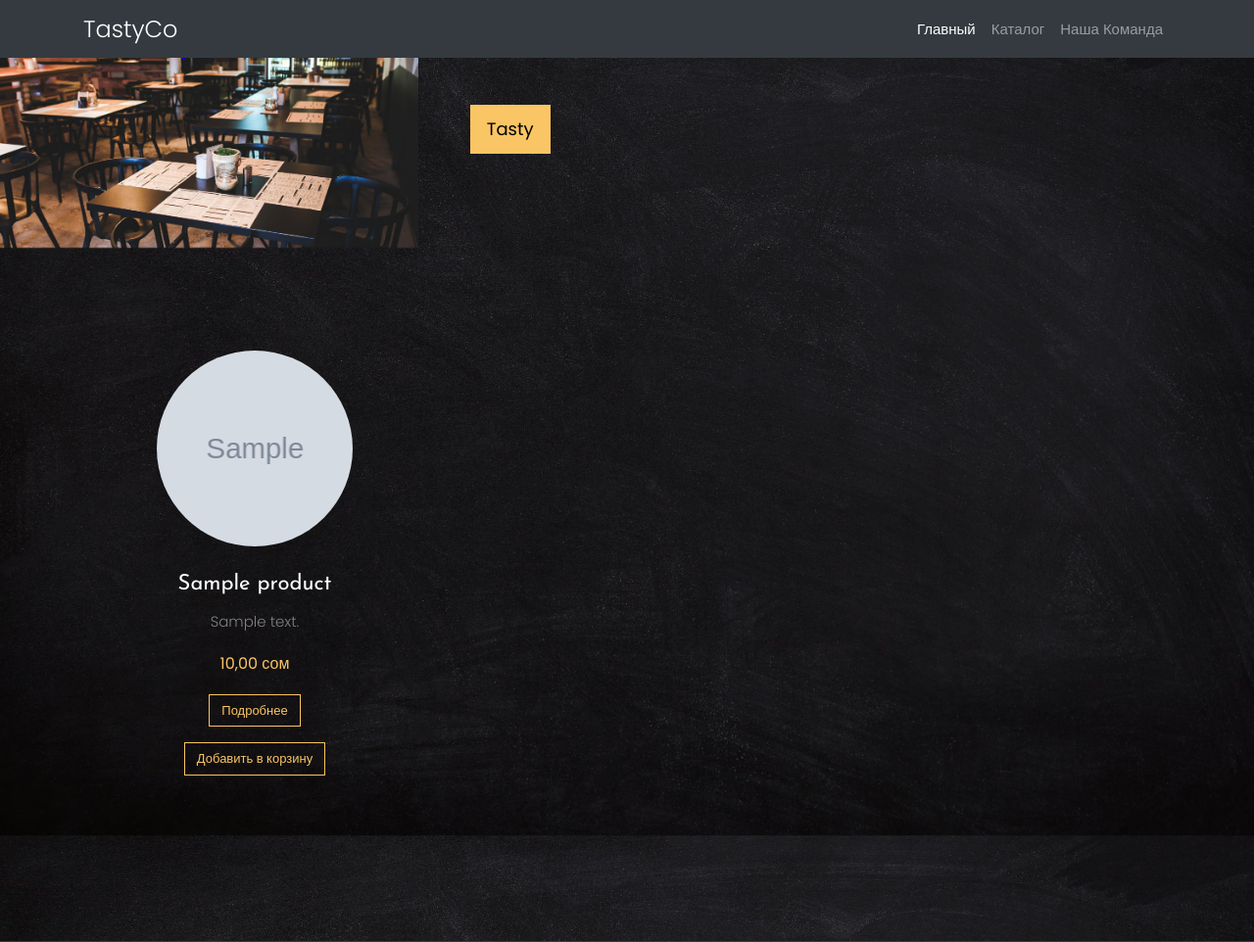
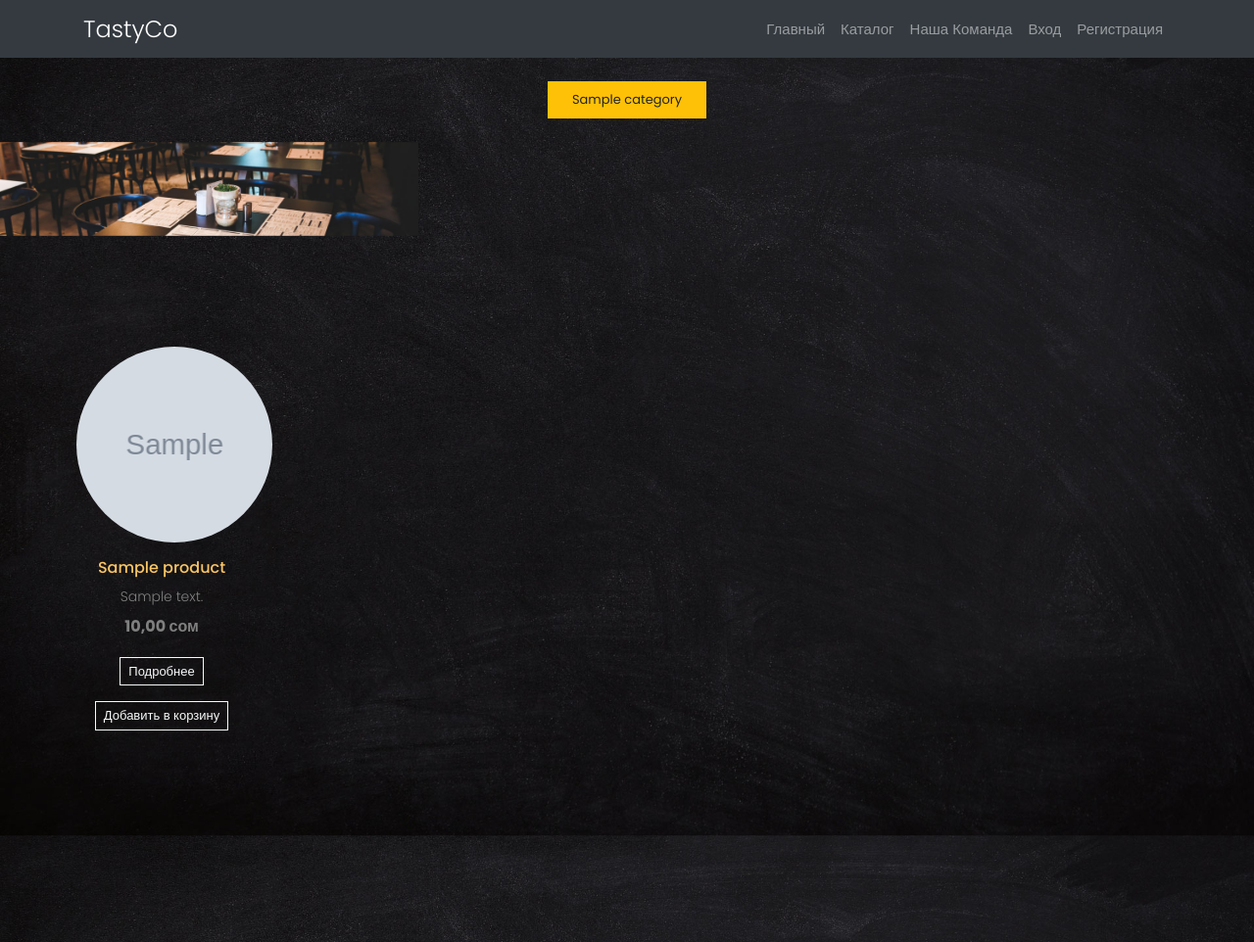
Before and after one commit to owsch1/TASTYCO, a Django app: page / in a window 1280 px wide. Shown: the top 962 px of the page at 98% size. Run offline with Django 5.2, Linux system fonts and the light colour scheme; tables that the repository leaves empty hold one stand-in row (values such as "Sample post"); grey boxes marked "Sample" are stand-in pictures; some libraries are stand-ins or nearby versions; some web fonts are replaced.

Commit message:
templates

```diff
--- a/core/catalog/templates/catalog/index.html
+++ b/core/catalog/templates/catalog/index.html
@@ -4,50 +4,104 @@
 {% block title %}TastyCo Menü{% endblock %}
 
 {% block content %}
+
+<!-- Kategorie-Buttons -->
 <section class="ftco-menu">
+    <div class="container">
+        <div class="d-flex justify-content-center flex-wrap py-4" style="gap: 1rem;">
+            {% for category in categories %}
+                <a href="{% url 'category' category.id %}"
+                   class="btn btn-warning px-4 py-2">
+                    {{ category.name }}
+                </a>
+            {% endfor %}
+        </div>
+    </div>
+
+    <!-- Optionaler Bereich -->
     <div class="container-fluid">
         <div class="row d-md-flex">
-            <div class="col-lg-4 ftco-animate img f-menu-img mb-5 mb-md-0" style="background-image: url(images/about.jpg);">
+            <div class="col-lg-4 ftco-animate img f-menu-img mb-5 mb-md-0"
+                 style="background-image: url({% static 'images/about.jpg' %});">
             </div>
             <div class="col-lg-8 ftco-animate p-md-5">
-                <div class="row">
-                    <div class="col-md-12 nav-link-wrap mb-5">
-                        <div class="nav ftco-animate nav-pills" id="v-pills-tab" role="tablist" aria-orientation="vertical">
-                            <a class="nav-link active" id="v-pills-1-tab" data-toggle="pill" href="#v-pills-1" role="tab" aria-controls="v-pills-1" aria-selected="true">Tasty</a>
-                        </div>
-                    </div>
-                </div>
+                <!-- Optionaler Text -->
             </div>
         </div>
     </div>
 </section>
 
+<!-- Produktübersicht (5 pro Zeile) -->
 <section class="ftco-section">
     <div class="container">
-        <div class="row">
+           <div class="row" style="gap: 80px;">
             {% for product in products %}
-            <div class="col-md-4 text-center ftco-animate">
+            <div class="col-xl-2 col-lg-3 col-md-4 col-sm-6 mb-5 text-center ftco-animate p-2">
                 <div class="menu-wrap">
-                    <a href="#" class="menu-img img mb-4" style="background-image: url(
-                        {% if product.productimage_set.first %}
-                            {{ product.productimage_set.first.image.url }}
-                        {% else %}
-                            {% static "catalog/images/default-product.jpg" %}
-                        {% endif %}
-                    );"></a>
+                    <a href="{% url 'product_detail' product.id %}" class="menu-img img mb-3"
+                       style="background-image: url(
+                           {% if product.productimage_set.first %}
+                               {{ product.productimage_set.first.image.url }}
+                           {% else %}
+                               {% static 'catalog/images/default-product.jpg' %}
+                           {% endif %}
+                       );
+                       background-size: cover; background-position: center; height: 200px; display: block;">
+                    </a>
                     <div class="text">
-                        <h3><a href="#">{{ product.name }}</a></h3>
-                        <p>{{ product.description|default:"Описание отсутствует" }}</p>
-                        <p class="price"><span>{{ product.price }} сом</span></p>
-                        <p><a href="{% url 'product_detail' product.id %}" class="btn btn-primary btn-outline-primary">Подробнее</a></p>
-                        <p><a href="{% url 'product_detail' product.id %}" class="btn btn-primary btn-outline-primary">Добавить в корзину</a></p>
+                        <h6><a href="{% url 'product_detail' product.id %}">{{ product.name }}</a></h6>
+                        <p class="mb-1" style="font-size: 14px;">{{ product.description|truncatewords:10 }}</p>
+                        <p class="price"><strong>{{ product.price }} сом</strong></p>
+                        <p>
+                            <a href="{% url 'product_detail' product.id %}" class="btn btn-sm btn-outline-light">Подробнее</a>
+                        </p>
+                        <p>
+                            <form method="post" action="{% url 'cart_add' product.id %}">
+                                {% csrf_token %}
+                                <button type="submit" class="btn btn-sm btn-outline-light">Добавить в корзину</button>
+                            </form>
+                        </p>
                     </div>
                 </div>
             </div>
             {% empty %}
-            <p>Продукты не найдены.</p>
+            <div class="col-12 text-center">
+                <p>Продукты не найдены.</p>
+            </div>
             {% endfor %}
         </div>
+
+        <!-- Seitenumbruch -->
+        {% if is_paginated %}
+        <div class="row justify-content-center">
+            <div class="col-auto">
+                <nav>
+                    <ul class="pagination justify-content-center">
+                        {% if page_obj.has_previous %}
+                        <li class="page-item">
+                            <a class="page-link" href="?page={{ page_obj.previous_page_number }}">‹</a>
+                        </li>
+                        {% endif %}
+
+                        {% for num in paginator.page_range %}
+                            {% if page_obj.number == num %}
+                                <li class="page-item active"><a class="page-link" href="#">{{ num }}</a></li>
+                            {% elif num > page_obj.number|add:'-3' and num < page_obj.number|add:'3' %}
+                                <li class="page-item"><a class="page-link" href="?page={{ num }}">{{ num }}</a></li>
+                            {% endif %}
+                        {% endfor %}
+
+                        {% if page_obj.has_next %}
+                        <li class="page-item">
+                            <a class="page-link" href="?page={{ page_obj.next_page_number }}">›</a>
+                        </li>
+                        {% endif %}
+                    </ul>
+                </nav>
+            </div>
+        </div>
+        {% endif %}
     </div>
 </section>
+
 {% endblock %}
--- a/core/catalog/urls.py
+++ b/core/catalog/urls.py
@@ -3,6 +3,6 @@ from . import views
 
 urlpatterns = [
     path('', views.index_view, name='index'),
-    path('product_detail/<int:product_id>/', views.product_detail_view, name='product_detail'),
-    path('categories/', views.category_view, name='categories')
-    ]
+    path('product/<int:product_id>/', views.product_detail_view, name='product_detail'),
+    path('category/<int:category_id>/', views.category_view, name='category'),  # <-- neu
+]
--- a/core/catalog/views.py
+++ b/core/catalog/views.py
@@ -1,27 +1,43 @@
-from django.shortcuts import render
+from django.shortcuts import render, get_object_or_404
 from .models import Product, Category
-
+from django.db.models import Q  # ✅ korrekt importiert
 
 def index_view(request):
     products = Product.objects.all()
+    categories = Category.objects.filter(parent=None)  # Nur Hauptkategorien
     return render(
-            request,
-            'catalog/index.html',
-            context={'products':products},
-        )
+        request,
+        'catalog/index.html',
+        context={
+            'products': products,
+            'categories': categories,
+        },
+    )
 
 def product_detail_view(request, product_id):
-    product = Product.objects.get(pk=product_id)
+    product = get_object_or_404(Product, pk=product_id)
     return render(
-            request,
-            'catalog/product_detail.html',
-            context={'product':product},
-        )
+        request,
+        'catalog/product_detail.html',
+        context={'product': product},
+    )
 
-def category_view(request):
-    categories = Category.objects.filter(parent=None)
+def category_view(request, category_id):
+    category = get_object_or_404(Category, pk=category_id)
+
+    # Alle Unterkategorien dieser Kategorie ermitteln
+    subcategories = category.children.all()
+
+    # ✅ models.Q(...) → Q(...)
+    products = Product.objects.filter(
+        Q(category=category) | Q(category__in=subcategories)
+    )
+
     return render(
         request,
         'catalog/category.html',
-        context={'categories': categories},
+        context={
+            'category': category,
+            'products': products,
+        },
     )
--- a/core/templates/catalog/_navbar.html
+++ b/core/templates/catalog/_navbar.html
@@ -1,11 +1,43 @@
 <nav class="navbar navbar-expand-lg navbar-dark bg-dark">
   <div class="container">
-    <a class="navbar-brand" href="#">TastyCo</a>
-    <div class="collapse navbar-collapse">
+    <a class="navbar-brand" href="{% url 'index' %}">TastyCo</a>
+    <button class="navbar-toggler" type="button" data-toggle="collapse" data-target="#navbarNav">
+      <span class="navbar-toggler-icon"></span>
+    </button>
+
+    <div class="collapse navbar-collapse" id="navbarNav">
       <ul class="navbar-nav ml-auto">
-        <li class="nav-item active"><a class="nav-link" href="#">Главный</a></li>
-        <li class="nav-item"><a class="nav-link" href="#">Каталог</a></li>
+
+        <!-- Allgemeine Links -->
+        <li class="nav-item"><a class="nav-link" href="{% url 'index' %}">Главный</a></li>
+        <li class="nav-item"><a class="nav-link" href="{% url 'index' %}#menu">Каталог</a></li>
         <li class="nav-item"><a class="nav-link" href="#">Наша Команда</a></li>
+
+        <!-- Wenn Benutzer eingeloggt ist -->
+        {% if request.user.is_authenticated %}
+          <li class="nav-item">
+            <a class="nav-link disabled" href="#">
+              👤 {{ request.user.firstname }}{% if request.user.role == "admin" %} (Admin){% endif %}
+            </a>
+          </li>
+          <li class="nav-item">
+            <a class="nav-link" href="{% url 'logout' %}">Выход</a>
+          </li>
+          <!-- 🛒 Goldener Warenkorb-Link -->
+          <li class="nav-item">
+            <a class="nav-link" href="{% url 'cart' %}" style="color: gold; font-weight: bold;">
+              🛒 Корзинка
+            </a>
+          </li>
+        {% else %}
+          <li class="nav-item">
+            <a class="nav-link" href="{% url 'login' %}">Вход</a>
+          </li>
+          <li class="nav-item">
+            <a class="nav-link" href="{% url 'register' %}">Регистрация</a>
+          </li>
+        {% endif %}
+
       </ul>
     </div>
   </div>
```
Also changed, not shown: core/catalog/templates/catalog/category.html (+92 -66 lines).
